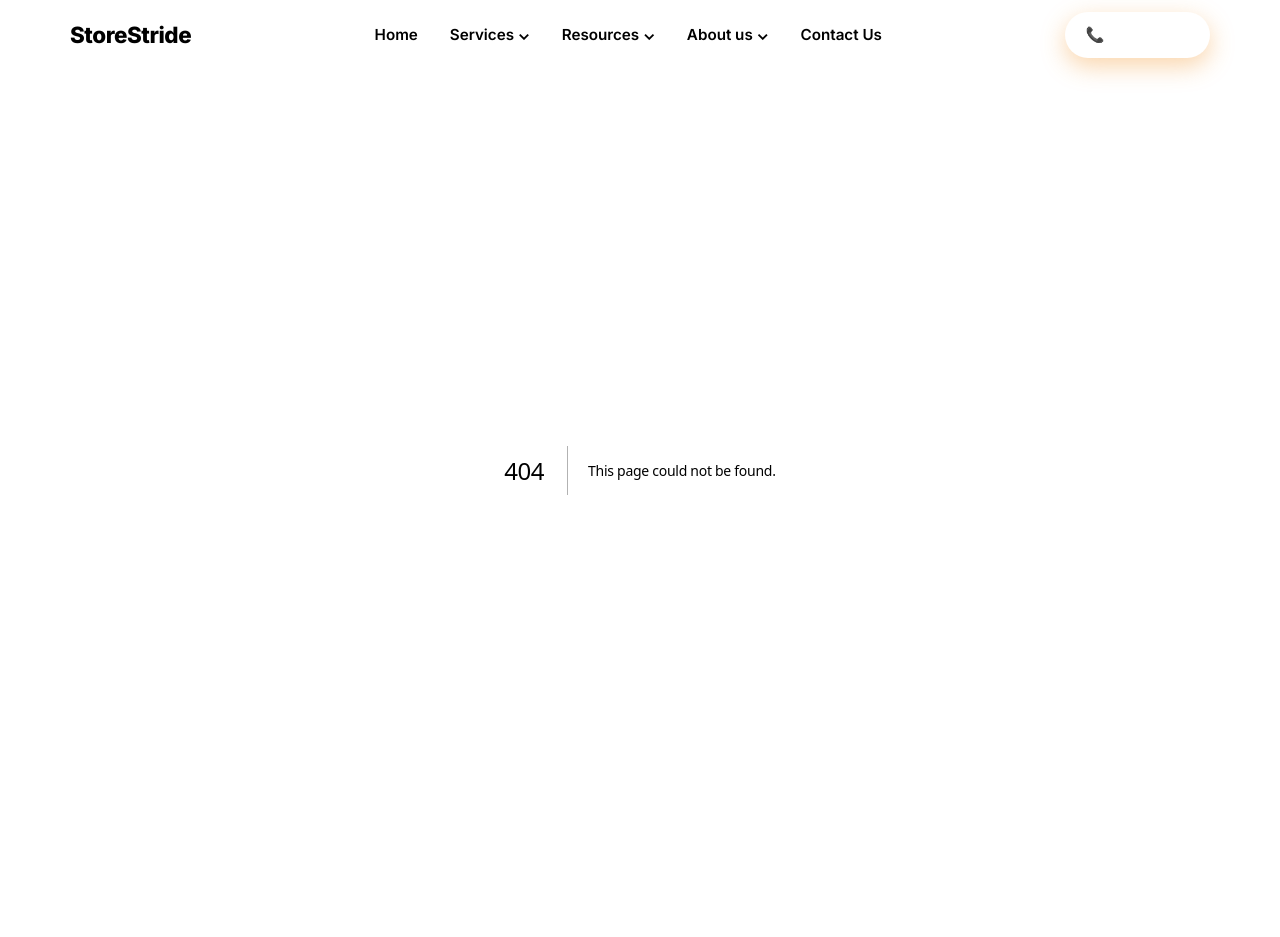
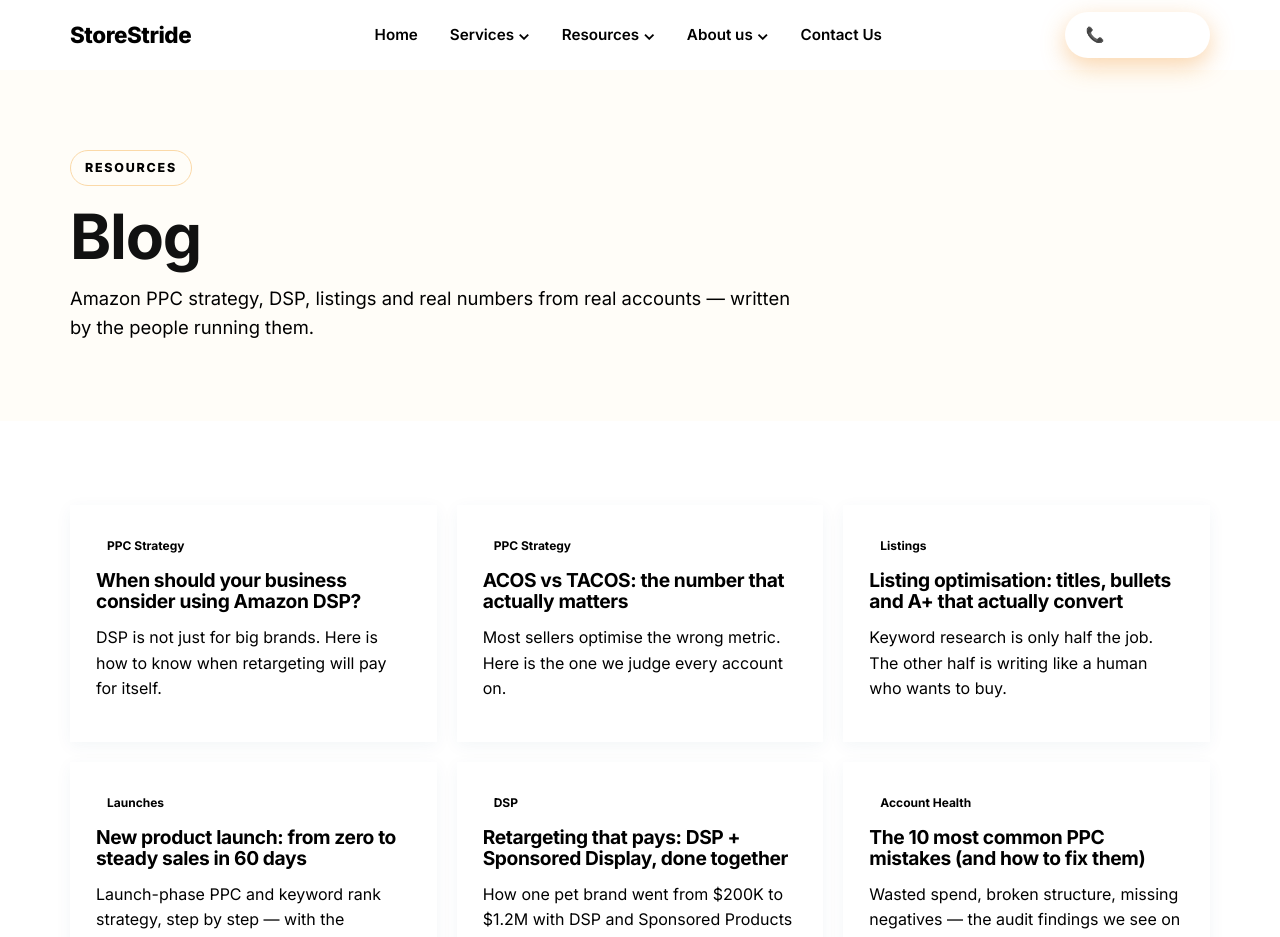
Before and after one commit to musfirah-saleem/storestride, a Next.js app: page /blog in a window 1280 px wide. Before the commit this address had no page. Shown: the top 937 px of the page. Built offline with nearby package versions, Linux system fonts and the light colour scheme.

Commit message:
Pathfinder-style rebuild: dropdown nav, 8 service pages, team/blog/podcast/checklist

```diff
--- /dev/null
+++ b/app/blog/page.tsx
@@ -0,0 +1,42 @@
+import type { Metadata } from 'next';
+
+export const metadata: Metadata = {
+  title: 'Blog | StoreStride — Amazon PPC Guides & Insights',
+  description: 'StoreStride blog: Amazon PPC strategy, ACOS vs TACOS, DSP, listing optimisation and real numbers from real accounts.',
+  alternates: { canonical: '/blog' },
+};
+
+const posts = [
+  { tag: 'PPC Strategy', title: 'When should your business consider using Amazon DSP?', text: 'DSP is not just for big brands. Here is how to know when retargeting will pay for itself.' },
+  { tag: 'PPC Strategy', title: 'ACOS vs TACOS: the number that actually matters', text: 'Most sellers optimise the wrong metric. Here is the one we judge every account on.' },
+  { tag: 'Listings', title: 'Listing optimisation: titles, bullets and A+ that actually convert', text: 'Keyword research is only half the job. The other half is writing like a human who wants to buy.' },
+  { tag: 'Launches', title: 'New product launch: from zero to steady sales in 60 days', text: 'Launch-phase PPC and keyword rank strategy, step by step — with the numbers to prove it.' },
+  { tag: 'DSP', title: 'Retargeting that pays: DSP + Sponsored Display, done together', text: 'How one pet brand went from $200K to $1.2M with DSP and Sponsored Products working as one funnel.' },
+  { tag: 'Account Health', title: 'The 10 most common PPC mistakes (and how to fix them)', text: 'Wasted spend, broken structure, missing negatives — the audit findings we see on almost every account.' },
+];
+
+export default function Blog() {
+  return (
+    <>
+      <section className="hero-light">
+        <div className="container">
+          <span className="eyebrow">Resources</span>
+          <h1>Blog</h1>
+          <p className="lead">Amazon PPC strategy, DSP, listings and real numbers from real accounts — written by the people running them.</p>
+        </div>
+      </section>
+      <section className="section">
+        <div className="container">
+          <div className="grid grid-3">
+            {posts.map((p) => (
+              <article className="card" key={p.title}>
+                <span className="tag">{p.tag}</span>
+                <h3>{p.title}</h3><p>{p.text}</p>
+              </article>
+            ))}
+          </div>
+        </div>
+      </section>
+    </>
+  );
+}
```
